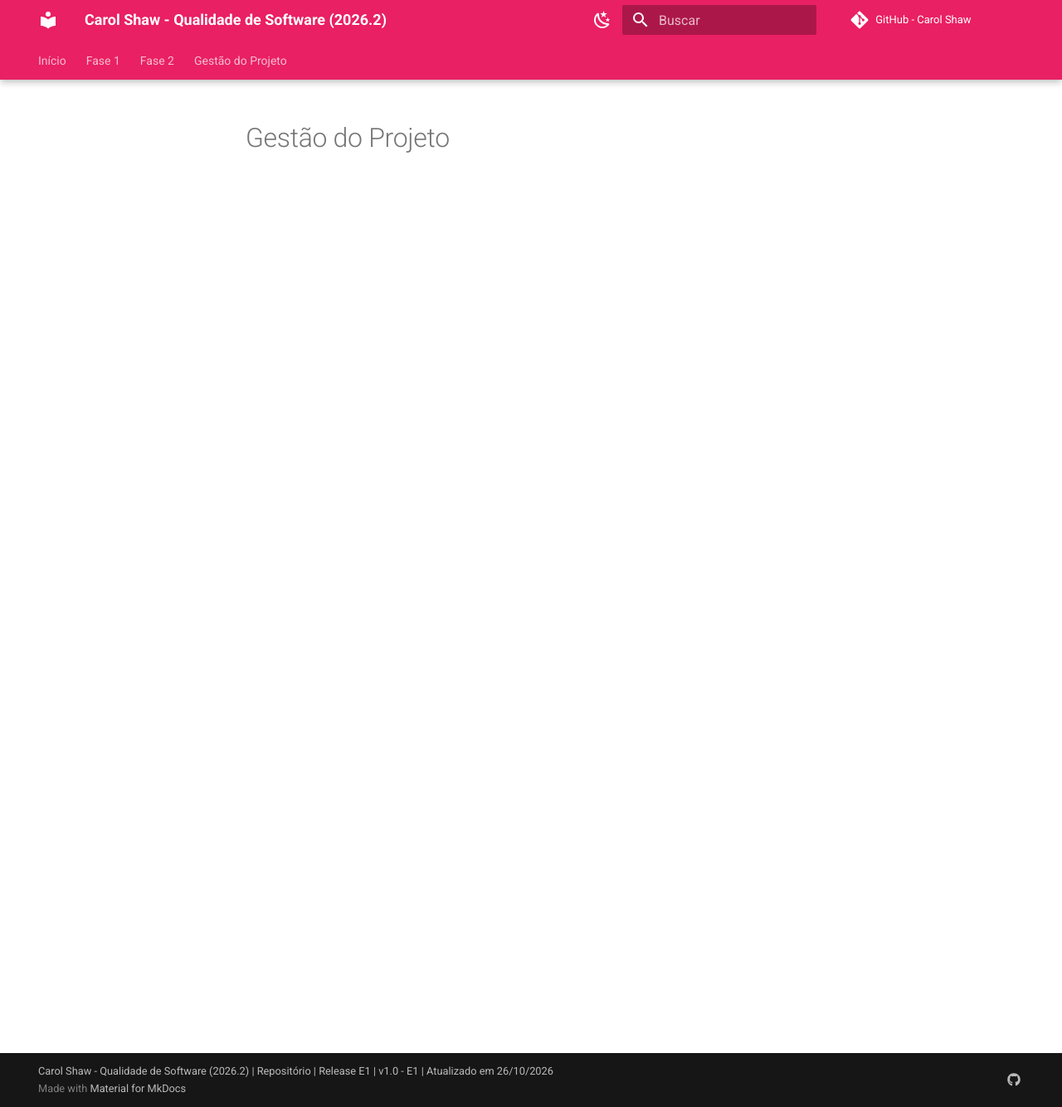
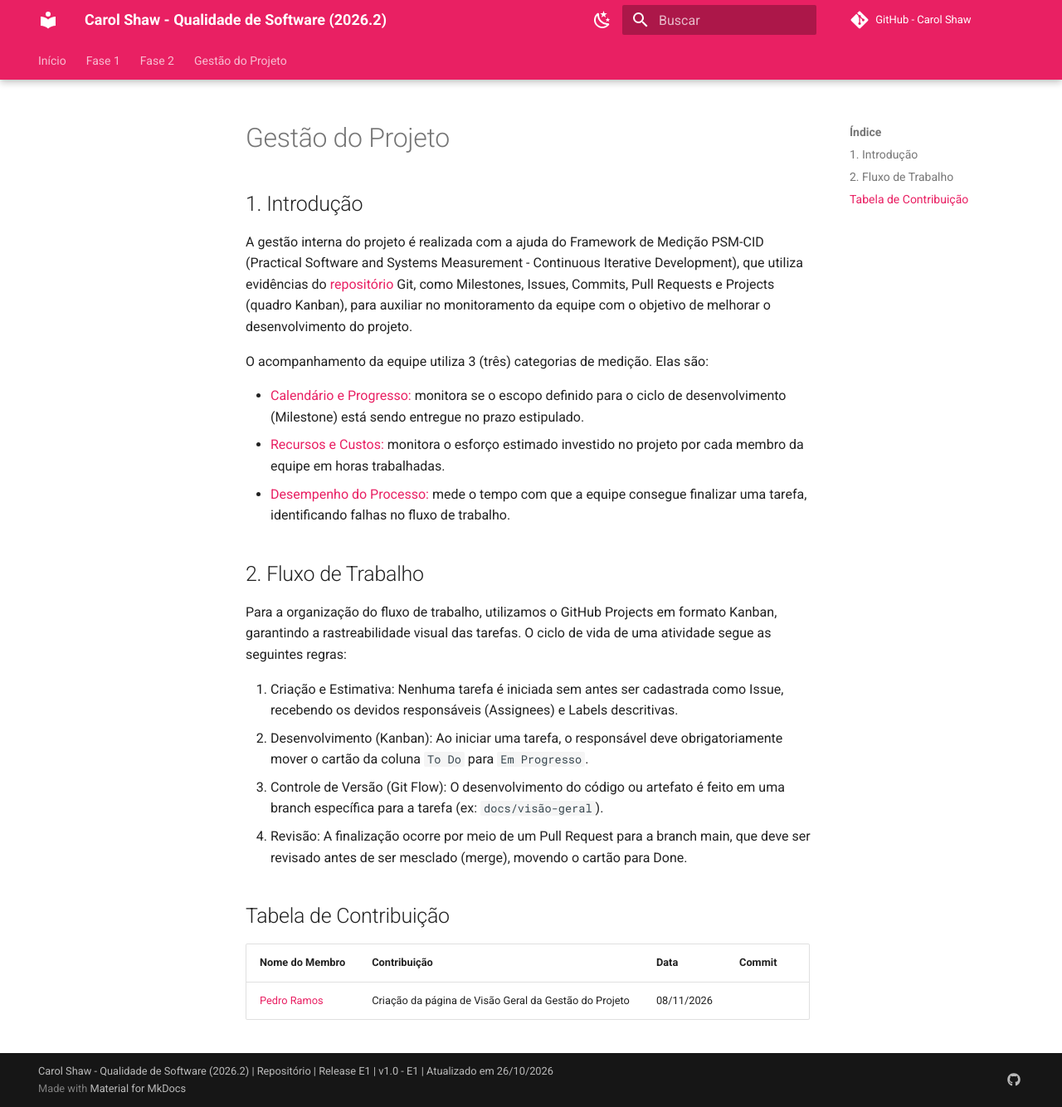
Before and after one commit to FCTE-Qualidade-de-Software-1/2026-2_T02_CAROL_SHAW, an MkDocs documentation site: the page built from docs/gestao/visao-geral.md, in a window 1280 px wide and 1334 px high. Shown: the whole window at 83% size. Built offline with MkDocs 1.6.1 and Material for MkDocs 9.7.7, drawn with Linux system fonts in a browser that asks for light colours; comment, search, counter and statistics services are not loaded.

Commit message:
docs/Adição de Introdução e Fluxo de Trabalho (#8)

```diff
--- a/docs/gestao/visao-geral.md
+++ b/docs/gestao/visao-geral.md
@@ -1 +1,26 @@
 # Gestão do Projeto
+
+## 1. Introdução
+
+A gestão interna do projeto é realizada com a ajuda do Framework de Medição PSM-CID (Practical Software and Systems Measurement - Continuous Iterative Development), que utiliza evidências do [repositório](https://github.com/FCTE-Qualidade-de-Software-1/2026-2_T02_CAROL_SHAW) Git, como Milestones, Issues, Commits, Pull Requests e Projects (quadro Kanban), para auxiliar no monitoramento da equipe com o objetivo de melhorar o desenvolvimento do projeto.
+
+O acompanhamento da equipe utiliza 3 (três) categorias de medição. Elas são:
+
+- [Calendário e Progresso:](calendario.md) monitora se o escopo definido para o ciclo de desenvolvimento (Milestone) está sendo entregue no prazo estipulado.
+- [Recursos e Custos:](recursos.md) monitora o esforço estimado investido no projeto por cada membro da equipe em horas trabalhadas.
+- [Desempenho do Processo:](desempenho.md) mede o tempo com que a equipe consegue finalizar uma tarefa, identificando falhas no fluxo de trabalho.
+
+## 2. Fluxo de Trabalho
+
+Para a organização do fluxo de trabalho, utilizamos o GitHub Projects em formato Kanban, garantindo a rastreabilidade visual das tarefas. O ciclo de vida de uma atividade segue as seguintes regras:
+
+1. Criação e Estimativa: Nenhuma tarefa é iniciada sem antes ser cadastrada como Issue, recebendo os devidos responsáveis (Assignees) e Labels descritivas.
+2. Desenvolvimento (Kanban): Ao iniciar uma tarefa, o responsável deve obrigatoriamente mover o cartão da coluna `To Do` para `Em Progresso`.
+3. Controle de Versão (Git Flow): O desenvolvimento do código ou artefato é feito em uma branch específica para a tarefa (ex: `docs/visão-geral`).
+4. Revisão: A finalização ocorre por meio de um Pull Request para a branch main, que deve ser revisado antes de ser mesclado (merge), movendo o cartão para Done.
+
+## Tabela de Contribuição
+
+| Nome do Membro | Contribuição | Data | Commit |
+| :--- | :--- | :--- | :--- |
+| [Pedro Ramos](https://github.com/PedroRSR) | Criação da página de Visão Geral da Gestão do Projeto | 08/11/2026 | []() |
```
